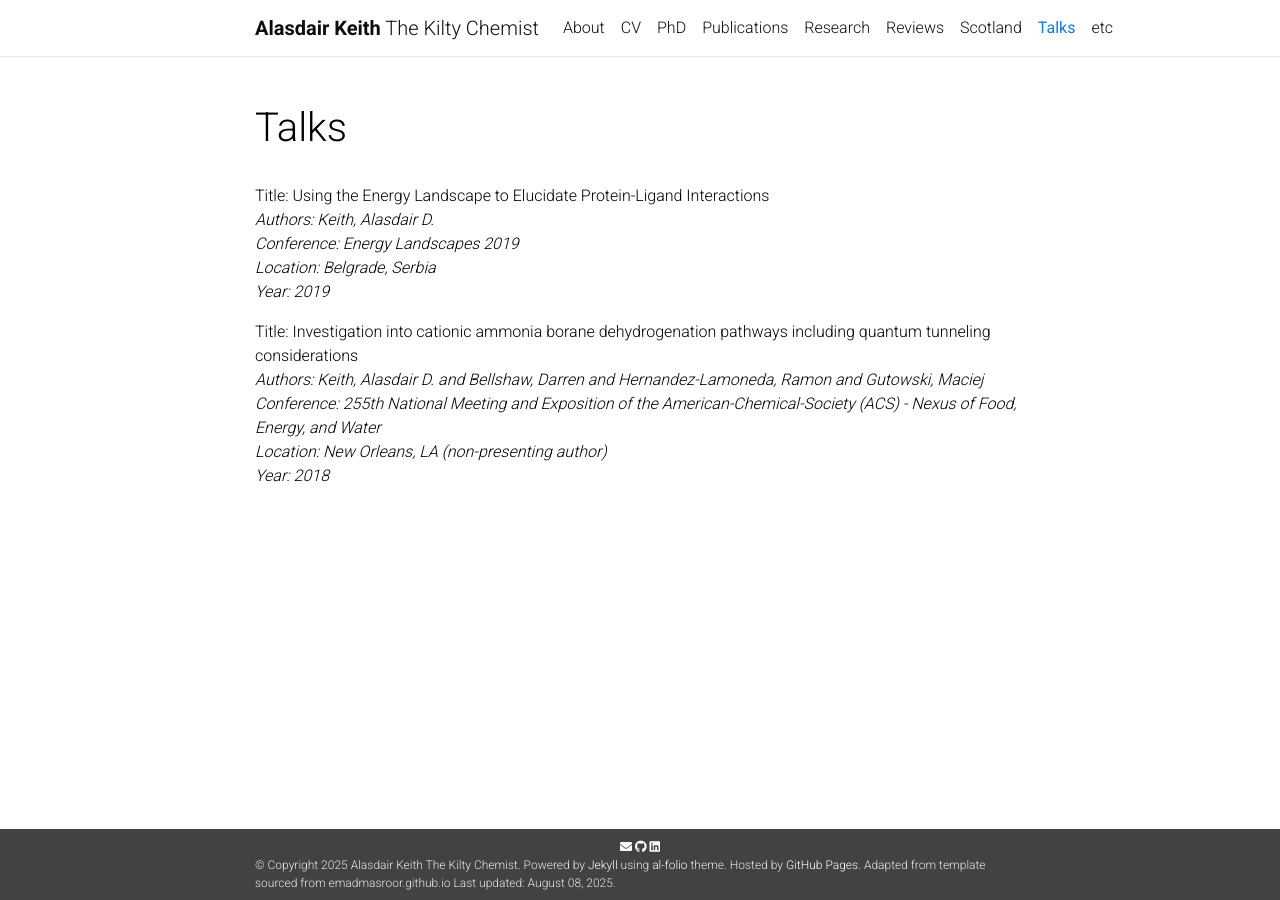
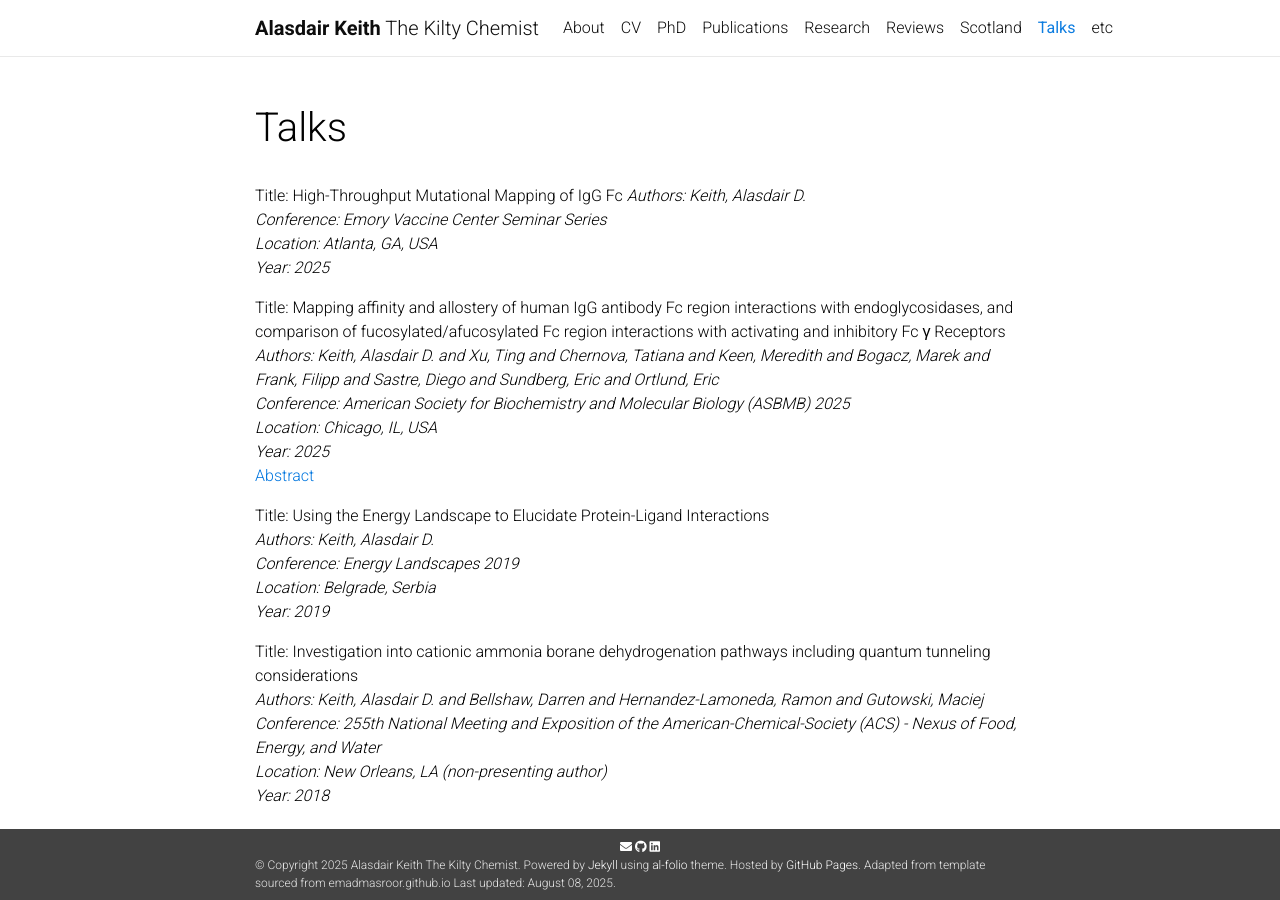
Before and after one commit to AlasdairKeith/AlasdairKeith.github.io, a Jekyll site: the page built from docs/_pages/Talks.md, in a window 1280 px wide. Built offline with Jekyll 4.4.1, drawn with Linux system fonts in a browser that asks for light colours; nearby versions of some CDN libraries; a style sheet for code colours, icons or effects is not loaded.

Commit message:
updated papers and talks

```diff
--- a/docs/_pages/Talks.md
+++ b/docs/_pages/Talks.md
@@ -4,6 +4,19 @@ permalink: /talks/
 title: Talks
 nav: true
 ---
+
+Title: High-Throughput Mutational Mapping of IgG Fc
+_Authors: Keith, Alasdair D._<br>
+_Conference: Emory Vaccine Center Seminar Series_<br>
+_Location: Atlanta, GA, USA_<br>
+_Year: 2025_
+
+Title: Mapping affinity and allostery of human IgG antibody Fc region interactions with endoglycosidases, and comparison of fucosylated/afucosylated Fc region interactions with activating and inhibitory Fc γ Receptors<br>
+_Authors: Keith, Alasdair D. and Xu, Ting and Chernova, Tatiana and Keen, Meredith and Bogacz, Marek and Frank, Filipp and Sastre, Diego and Sundberg, Eric and Ortlund, Eric_<br>
+_Conference: American Society for Biochemistry and Molecular Biology (ASBMB) 2025_<br>
+_Location: Chicago, IL, USA_<br>
+_Year: 2025_<br>
+[Abstract](https://www.jbc.org/action/showPdf?pii=S0021-9258%2825%2901197-4)
 
 Title: Using the Energy Landscape to Elucidate Protein-Ligand Interactions<br>
 _Authors: Keith, Alasdair D._<br>
```
Also changed, not shown: docs/_pages/Papers.md (+12 -0 lines).
